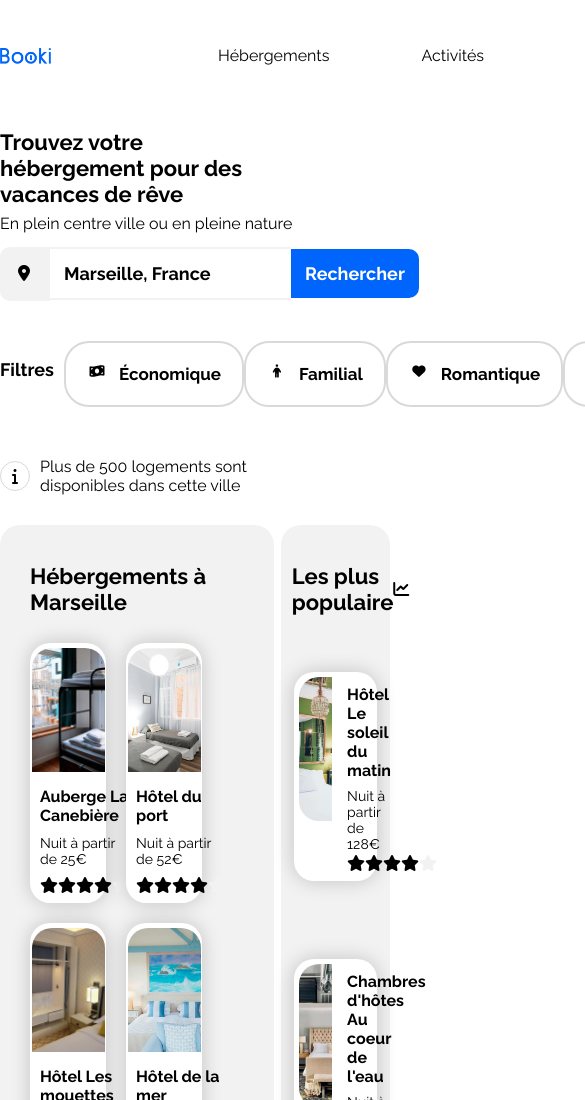
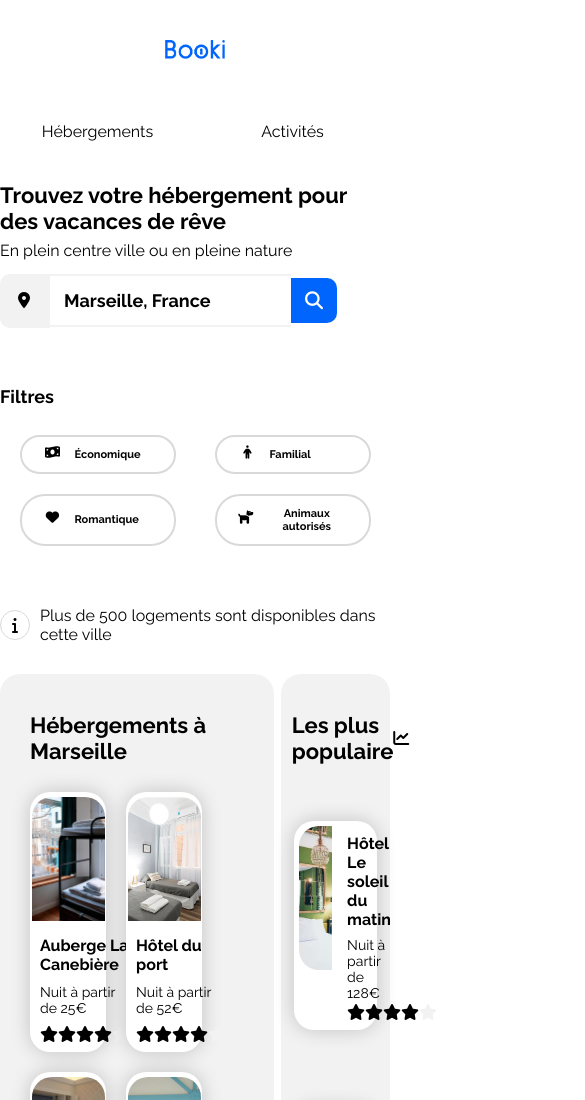
Before and after one commit to Nylophira/Projet-OCR, a plain HTML site: page index.html in a window 390 px wide. Shown: the top 1100 px of the page, 585 px wide, since content can reach past the window. Drawn offline with Linux system fonts and the light colour scheme.

Commit message:
début responsive mobile

```diff
--- a/index.html
+++ b/index.html
@@ -4,6 +4,8 @@
     <link rel="stylesheet" type="text/css" href="styles.css">
     <!-- Script pour les icones -->
     <script src="https://kit.fontawesome.com/a60b6f89fc.js" crossorigin="anonymous"></script>
+    <!-- Balise pour le responsive mobile -->
+    <meta name="viewport" content="width=device-width, initial-scale=1">
 </head>
 
 <body>
@@ -24,8 +26,10 @@
                 <i id="gps" class="fa-solid fa-location-dot"></i>
                 <input class="champs" type="txt" value="Marseille, France"></input>
             </div>
-            <input class="recherche" type="submit" value="Rechercher"></input>
-            <i id="loupe" class="fa-solid fa-magnifying-glass"></i>
+            <button class="recherche">
+                <span>Rechercher</span>
+                <i id="loupe" class="fa-solid fa-magnifying-glass"></i>
+            </button>
         </form>
         <div class="filtres">
             <p class="detail">Filtres</p>
--- a/styles.css
+++ b/styles.css
@@ -154,7 +154,7 @@ form {
     margin-right: 10px;
 }
 
-button {
+.boutonsConteneur button {
     display: flex;
     flex-direction: row;
     align-items: center;
@@ -164,7 +164,7 @@ button {
     background-color: #ffffff;
 }
 
-button:hover {
+.boutonsConteneur button:hover {
     background-color: #DEEBFF;
 }
 
@@ -459,7 +459,7 @@ footer {
 
  /************** Responsive pour tablettes *****************/
 
- @media all and (min-width:768px) and (max-width: 992px ) {
+ @media all and (min-width: 768px) and (max-width: 992px ) {
 
     .formRecherche {
         width: 100%;
@@ -524,4 +524,76 @@ footer {
         height: 210px;
     }
 
+}
+
+    /************** Responsive pour smartphone *****************/
+
+    @media all and (max-width: 767px ) {
+
+
+     /* Header */
+        header {
+            flex-direction: column;
+        }
+
+        .logo {
+            height: 19px;
+            margin: 40px;
+        }
+
+        nav {
+            width: 100%;
+           /*  justify-content: space-between; */
+        }
+
+        nav a {
+            padding: 23px;
+            width: 50%;
+            display: flex;
+            justify-content: center;
+        }
+
+        nav a:hover {
+            border-bottom: 2px #0065FC solid;
+            border-top: none;
+        }
+
+    /* Formulaire de recherche */
+
+        .formRecherche {
+            width: 100%;
+            /* align-content: center; */
+        }
+
+        #loupe {
+            display: block;
+            color: #ffffff;
+            height: 17px;
+        }
+
+        .recherche span {
+            display: none;
+        }
+
+    /* Filtres de recherche */
+
+
+        .filtres {
+            flex-direction: column;
+            /* flex-wrap: wrap; */
+        }
+
+        .boutonsConteneur {
+            flex-wrap: wrap;
+        }
+
+         .boutonsConteneur button {
+            width: 40%;
+            margin: 10px;
+        }
+
+        .nomFiltre {
+            font-size: 11px;
+        }
+
     }
```
